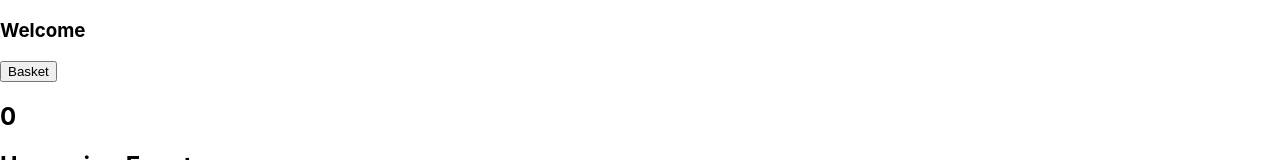
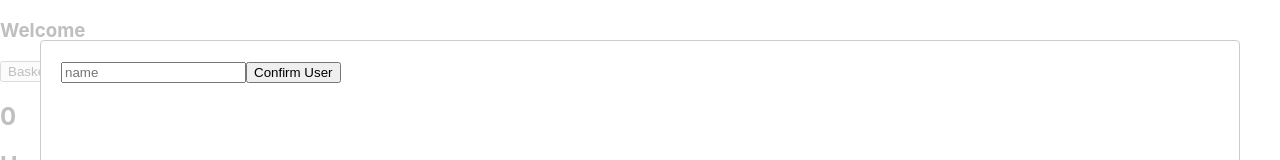
Before and after one commit to CordiiT14/w8_d3_lab_etickets, a React (Create React App) app: page / in a window 1280 px wide. Shown: the top 160 px of the page. Built offline with nearby package versions, Linux system fonts and the light colour scheme.

Commit message:
added modal takes in username and added toggle hook

```diff
--- a/src/components/BasketItems.js
+++ b/src/components/BasketItems.js
@@ -1,10 +1,10 @@
 import React from 'react';
 
-const BasketItems = ({eventItem}) => {
+const BasketItems = ({eventItem, index}) => {
 
     return(
         <div>
-            <li>
+            <li key={index}>
                 {eventItem.name} | £{eventItem.price}
             </li>
 
--- a/src/containers/BasketContainer.js
+++ b/src/containers/BasketContainer.js
@@ -9,8 +9,8 @@ const BasketContainer = () => {
 
     const {basket, setBasket} = useContext(BasketContext)
 
-    const basketNodes = basket.map((eventItem) => {
-        return <BasketItems eventItem={eventItem}/>
+    const basketNodes = basket.map((eventItem, index) => {
+        return <BasketItems eventItem={eventItem} index={index}/>
     })
 
     return(
@@ -18,9 +18,6 @@ const BasketContainer = () => {
             <h3>Basket</h3>
             <ul>
                 {basketNodes}
-                <li>
-                "The Northman" | £10
-                </li>
             </ul>
         </div>
     )
--- a/src/containers/eTicketContainer.js
+++ b/src/containers/eTicketContainer.js
@@ -1,9 +1,10 @@
 import React, { useState, useContext } from 'react';
-import Modal from 'react-modal';
+import ReactModal from 'react-modal';
 import Header from '../components/Header';
 import ListOfEvents from '../components/ListOfEvents';
 import BasketContainer from './BasketContainer';
 import BasketContext from '../context/BasketContext';
+import {useToggle} from '../hooks/useToggle';
 
 const ETicketContainer = () => {
 
@@ -21,11 +22,26 @@ const ETicketContainer = () => {
     const [user, setUser] = useState("");
     const [basket, setBasket] = useState([]);
 
+    let [isModalOpen, setIsModalOpen] = useToggle();
+
+    const handleNameChange = (event) => {
+        setUser(event.target.value)
+    }
+
+    const handleClick = () => {
+        setIsModalOpen();
+    }
+
     return(
         <>
-        <Modal>
-
-        </Modal>
+        <ReactModal
+        isOpen={isModalOpen}
+        ariaHideApp={false}
+        contentLabel="Username"
+        >
+        <input type="text" name="name" placeholder="name" onChange={handleNameChange}></input>
+        <button onClick={handleClick}>Confirm User</button>
+        </ReactModal>
         <Header user={user} basket={basket}/>
         <BasketContext.Provider value={{basket, setBasket}}>
         <ListOfEvents listOfEvents={listOfEvents}/>
--- a/src/hooks/useToggle.js
+++ b/src/hooks/useToggle.js
@@ -0,0 +1,12 @@
+import React, {useState, useEffect} from 'react';
+
+export const useToggle = () => {
+
+    const [toggleState, setToggleState] = useState(true);
+
+    const toggle = () => {
+        setToggleState(!toggleState);
+    }
+
+    return [toggleState, toggle];
+}
```
